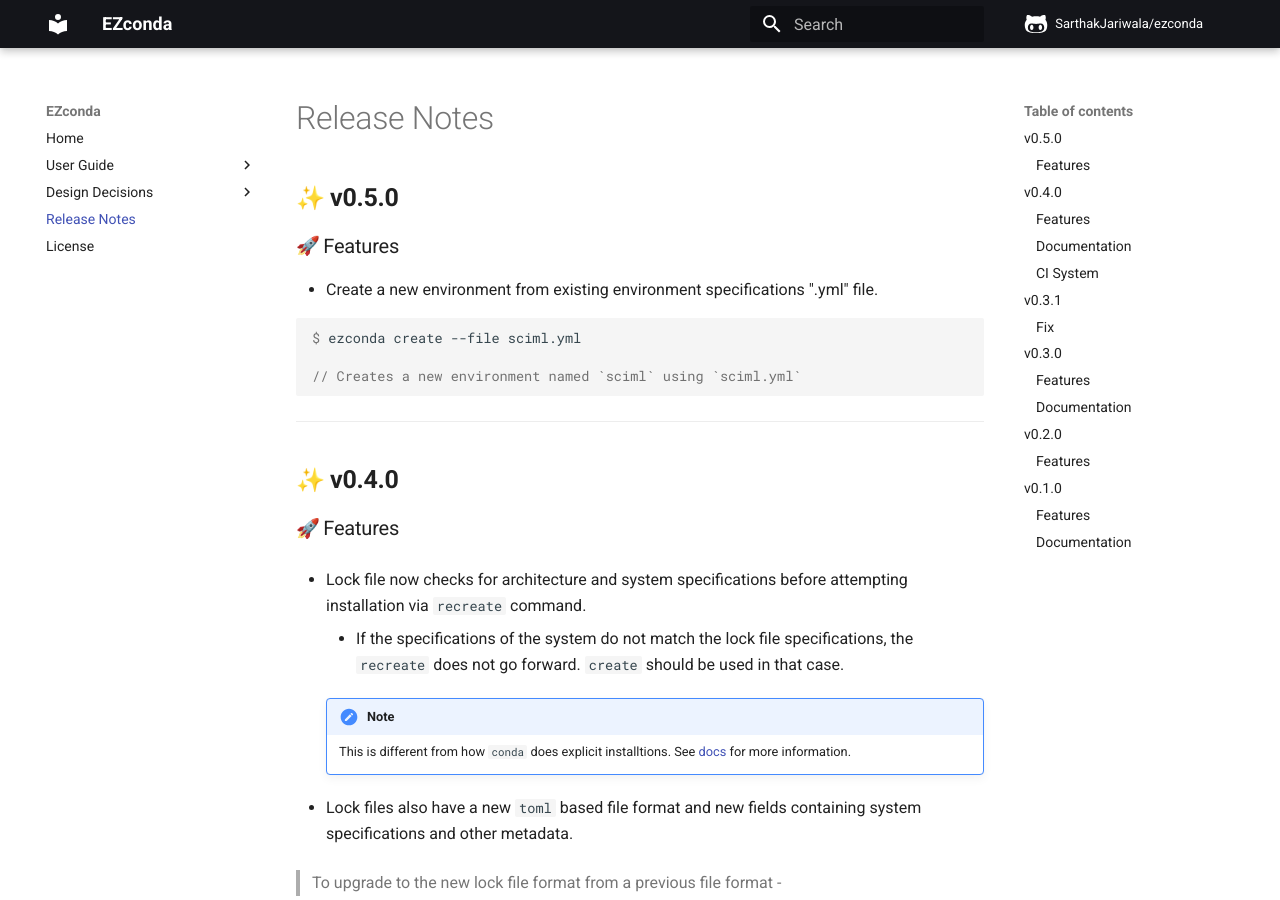
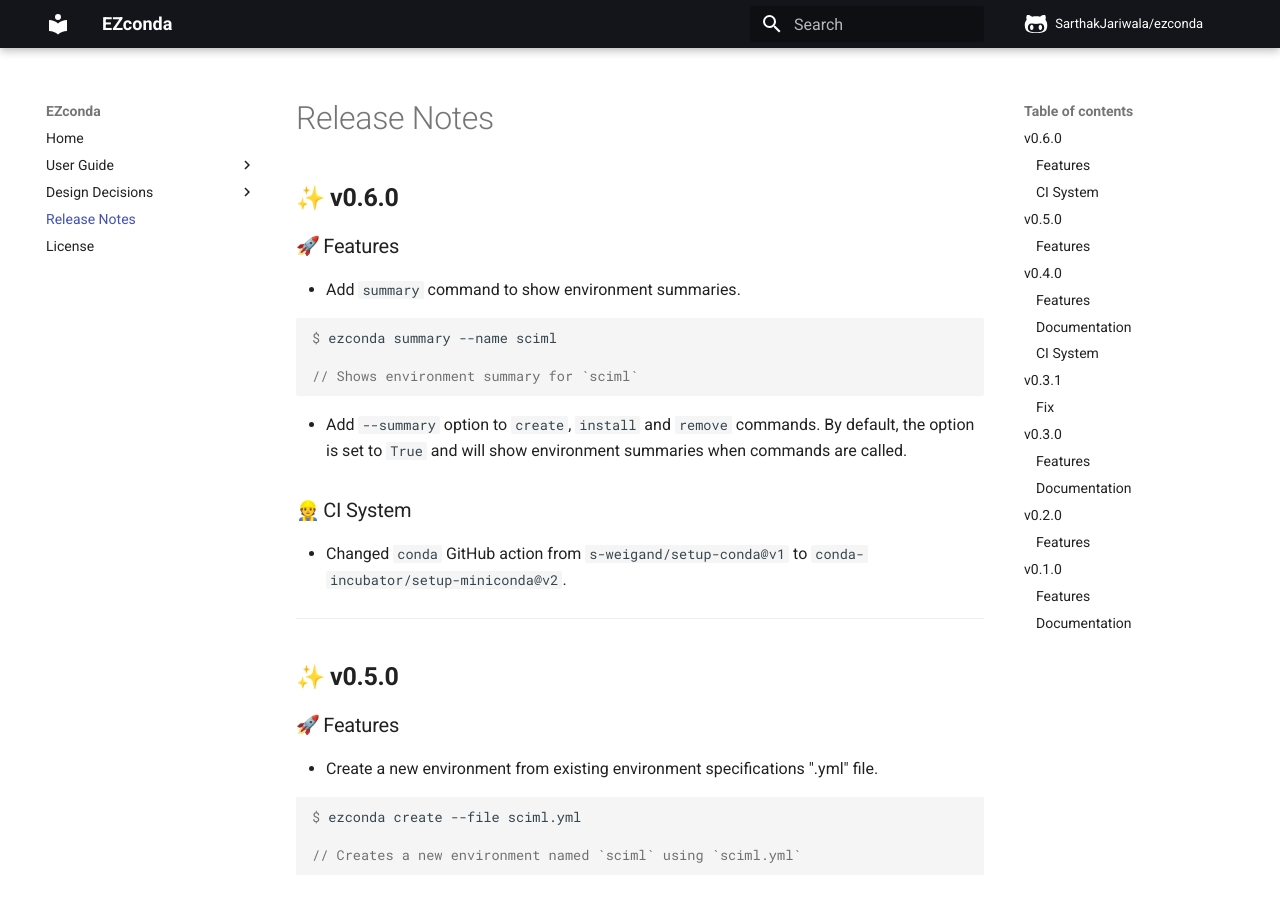
Before and after one commit to SarthakJariwala/ezconda, an MkDocs documentation site: the page built from docs/release_notes.md, in a window 1280 px wide and 900 px high. Built offline with MkDocs 1.6.1 and Material for MkDocs 9.7.7, drawn with Linux system fonts in a browser that asks for light colours; emoji names are drawn with the system emoji font; comment, search, counter and statistics services are not loaded.

Commit message:
update release notes for v0.6.0

````diff
--- a/docs/release_notes.md
+++ b/docs/release_notes.md
@@ -1,5 +1,28 @@
 # Release Notes
 
+
+## :sparkles: **v0.6.0**
+
+### :rocket: Features
+
+- Add `summary` command to show environment summaries.
+
+<div class="termy">
+
+```console
+$ ezconda summary --name sciml
+
+// Shows environment summary for `sciml`
+```
+</div>
+
+- Add `--summary` option to `create`, `install` and `remove` commands. By default, the option is set to `True` and will show environment summaries when commands are called.
+
+### :construction_worker: CI System
+
+- Changed `conda` GitHub action from `s-weigand/setup-conda@v1` to `conda-incubator/setup-miniconda@v2`.
+
+---
 
 ## :sparkles: **v0.5.0**
 
````
